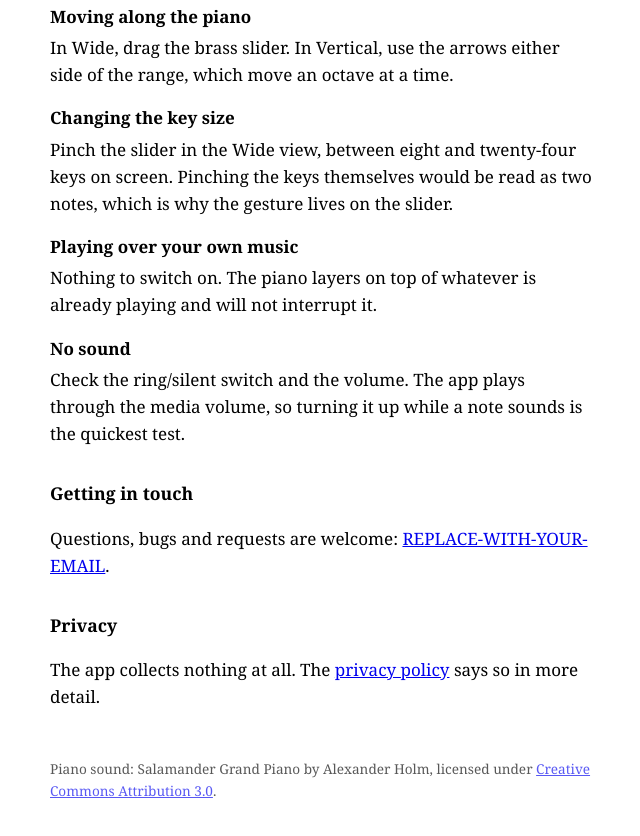
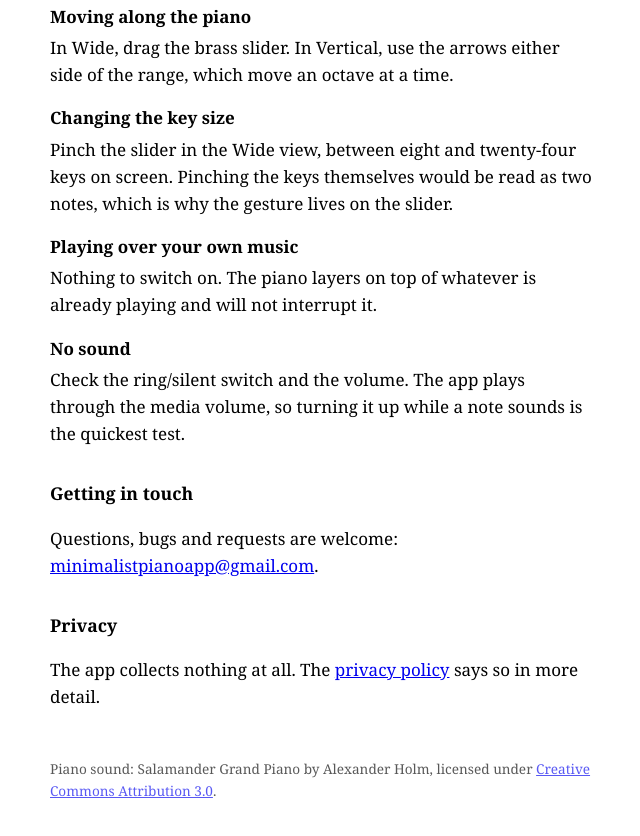
Before and after one commit to chunter654/Piano-app-IOS, a plain HTML site: page docs/index.html in a window 1280 px wide. Shown: the part 456-1292 px from the top of the page, without its empty margins (318-958 px from the left). Drawn offline with Linux system fonts and the light colour scheme.

Commit message:
Update index.html

```diff
--- a/docs/index.html
+++ b/docs/index.html
@@ -51,7 +51,7 @@ inside it, and it plays alongside whatever else you are listening to.</p>
 <p>Questions, bugs and requests are welcome:
 <!-- Put your support address here before submitting. Apple requires a working
      contact route, and this page is the one linked from the App Store. -->
-<a href="mailto:REPLACE-WITH-YOUR-EMAIL">REPLACE-WITH-YOUR-EMAIL</a>.</p>
+<a href="mailto:minimalistpianoapp@gmail.com">minimalistpianoapp@gmail.com</a>.</p>
 
 <h2>Privacy</h2>
 <p>The app collects nothing at all. The <a href="privacy.html">privacy
```
